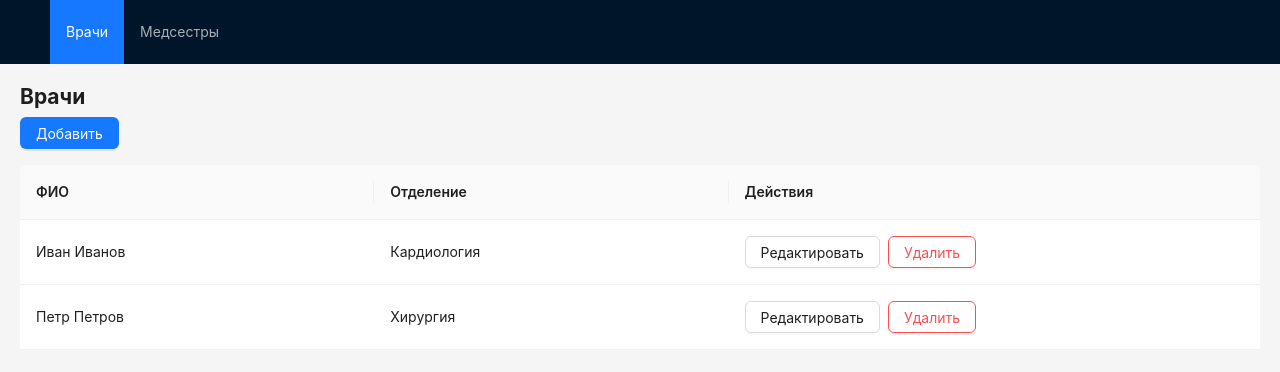
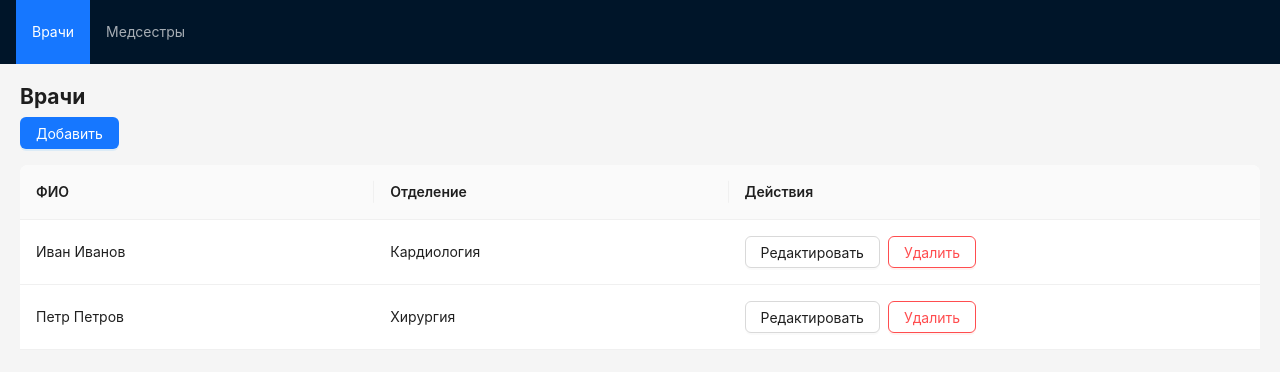
Before and after one commit to shonazarovdev/w2w-test, a React (Create React App) app: page / in a window 1280 px wide. Shown: the top 372 px of the page. Built offline with nearby package versions, Linux system fonts and the light colour scheme.

Commit message:
some ui changes

```diff
--- a/src/App.tsx
+++ b/src/App.tsx
@@ -1,5 +1,5 @@
 import { Layout, Menu } from "antd";
-import { FC, useState } from "react";
+import { FC, useEffect, useState } from "react";
 
 import { StaffTable } from "./components";
 import { StaffMember, doctors, nurses } from "./data";
@@ -10,10 +10,15 @@ const App: FC = () => {
   const [currentTab, setCurrentTab] = useState("doctors");
   const [doctorList, setDoctorList] = useState<StaffMember[]>(doctors);
   const [nurseList, setNurseList] = useState<StaffMember[]>(nurses);
+  const isMobile = window.innerWidth < 769;
+
+  useEffect(() => {
+    console.log(isMobile);
+  }, []);
 
   return (
     <Layout style={{ minHeight: "100vh" }}>
-      <Header>
+      <Header style={{ paddingInline: isMobile ? 0 : "1rem" }}>
         <Menu
           theme="dark"
           mode="horizontal"
```
